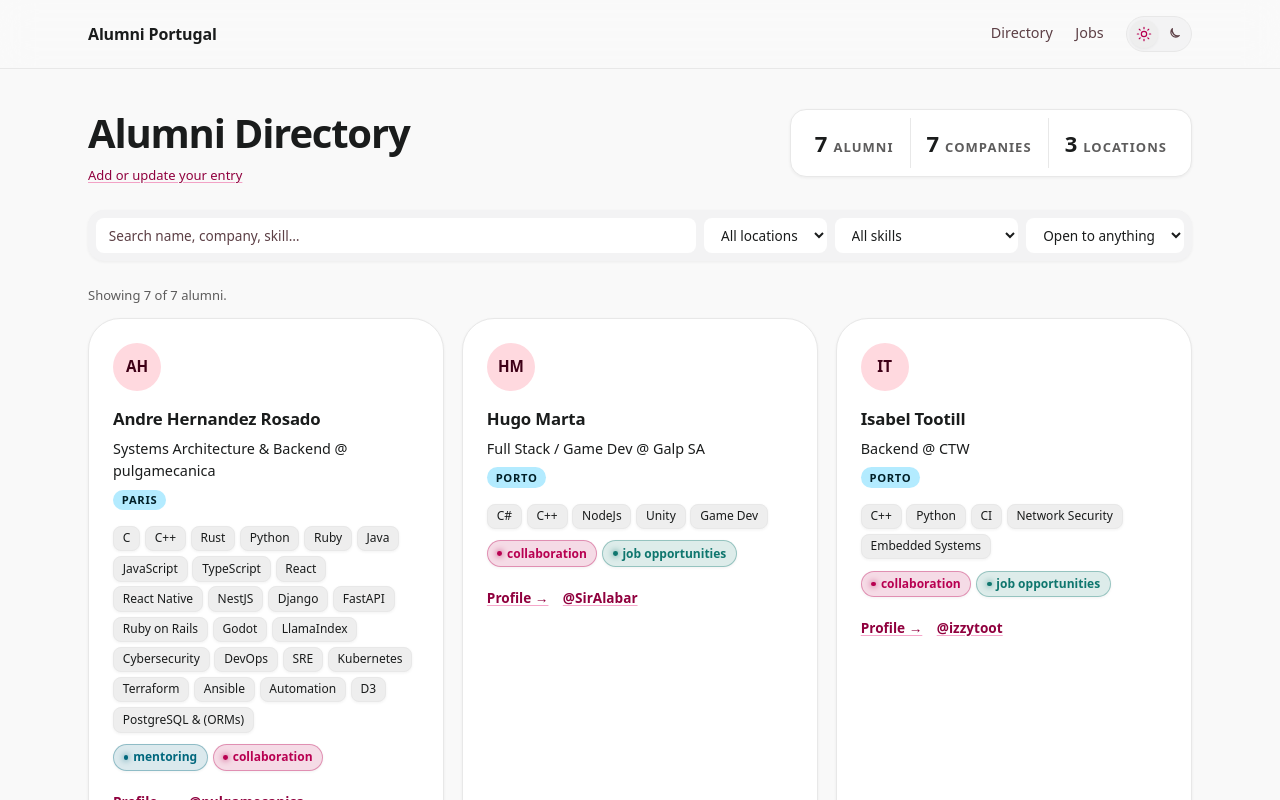
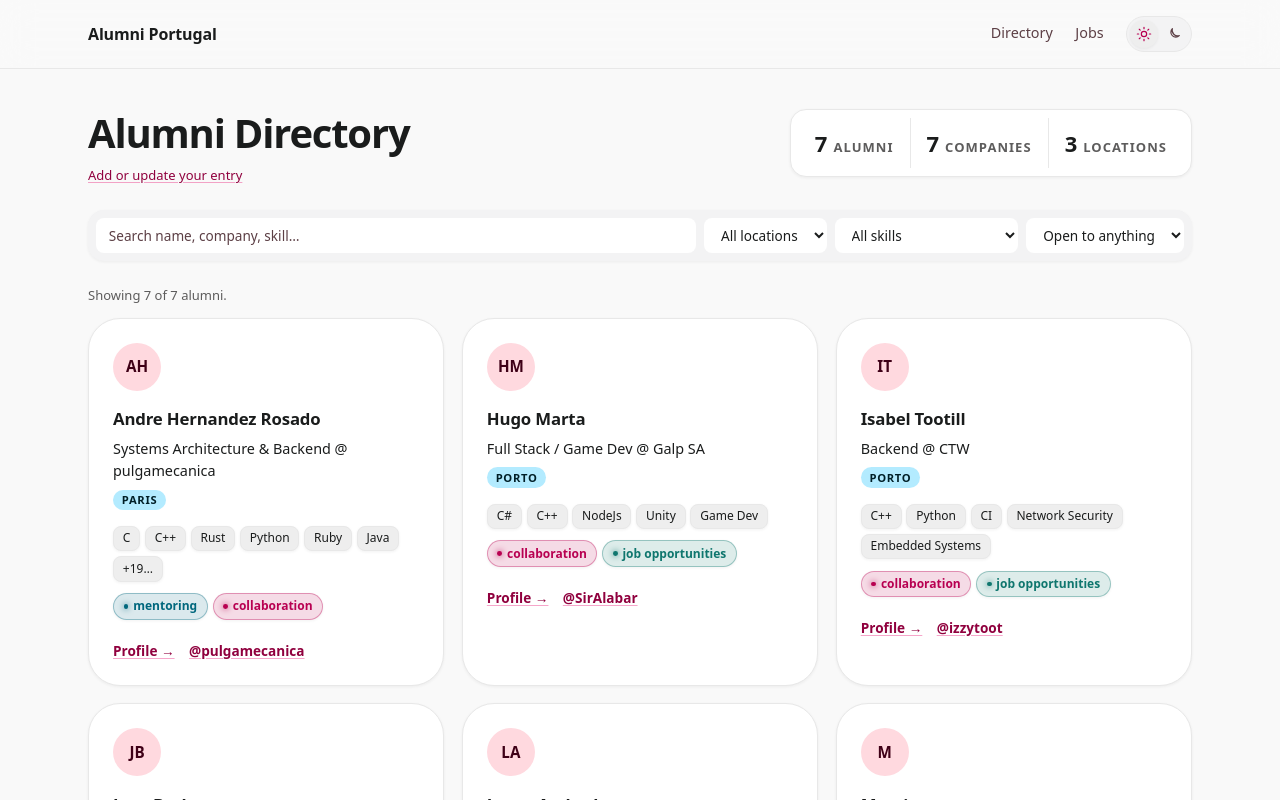
Before and after one commit to AlumniPortugal/AlumniPortugal.github.io, a Next.js app: page /directory in a window 1280 px wide. Shown: the top 800 px of the page. Built offline with nearby package versions, Linux system fonts and the light colour scheme.

Commit message:
fix(directory): fold long skill lists into a +N chip so cards keep their size

```diff
--- a/app/directory/DirectoryList.tsx
+++ b/app/directory/DirectoryList.tsx
@@ -15,6 +15,11 @@ function initials(name: string) {
 function label(value: string) {
   return value.replace(/_/g, ' ');
 }
+
+// A long skills list wraps for many rows and stretches the alumni card. Show
+// the first few and fold the rest into a "+N…" chip (issue #19); the full list
+// stays reachable through the chip's tooltip and the skill filter.
+const MAX_VISIBLE_SKILLS = 6;
 
 export default function DirectoryList({ people }: { people: Alumni[] }) {
   const [q, setQ] = useState('');
@@ -110,9 +115,14 @@ export default function DirectoryList({ people }: { people: Alumni[] }) {
             {a.location ? <p className="where"><span className="badge-soft">{a.location}</span></p> : null}
             {a.skills?.length ? (
               <ul className="chips" aria-label="Skills">
-                {a.skills.map((s) => (
+                {a.skills.slice(0, MAX_VISIBLE_SKILLS).map((s) => (
                   <li key={s}>{s}</li>
                 ))}
+                {a.skills.length > MAX_VISIBLE_SKILLS ? (
+                  <li title={a.skills.slice(MAX_VISIBLE_SKILLS).join(', ')}>
+                    +{a.skills.length - MAX_VISIBLE_SKILLS}…
+                  </li>
+                ) : null}
               </ul>
             ) : null}
             {a.open_to?.length ? (
```
